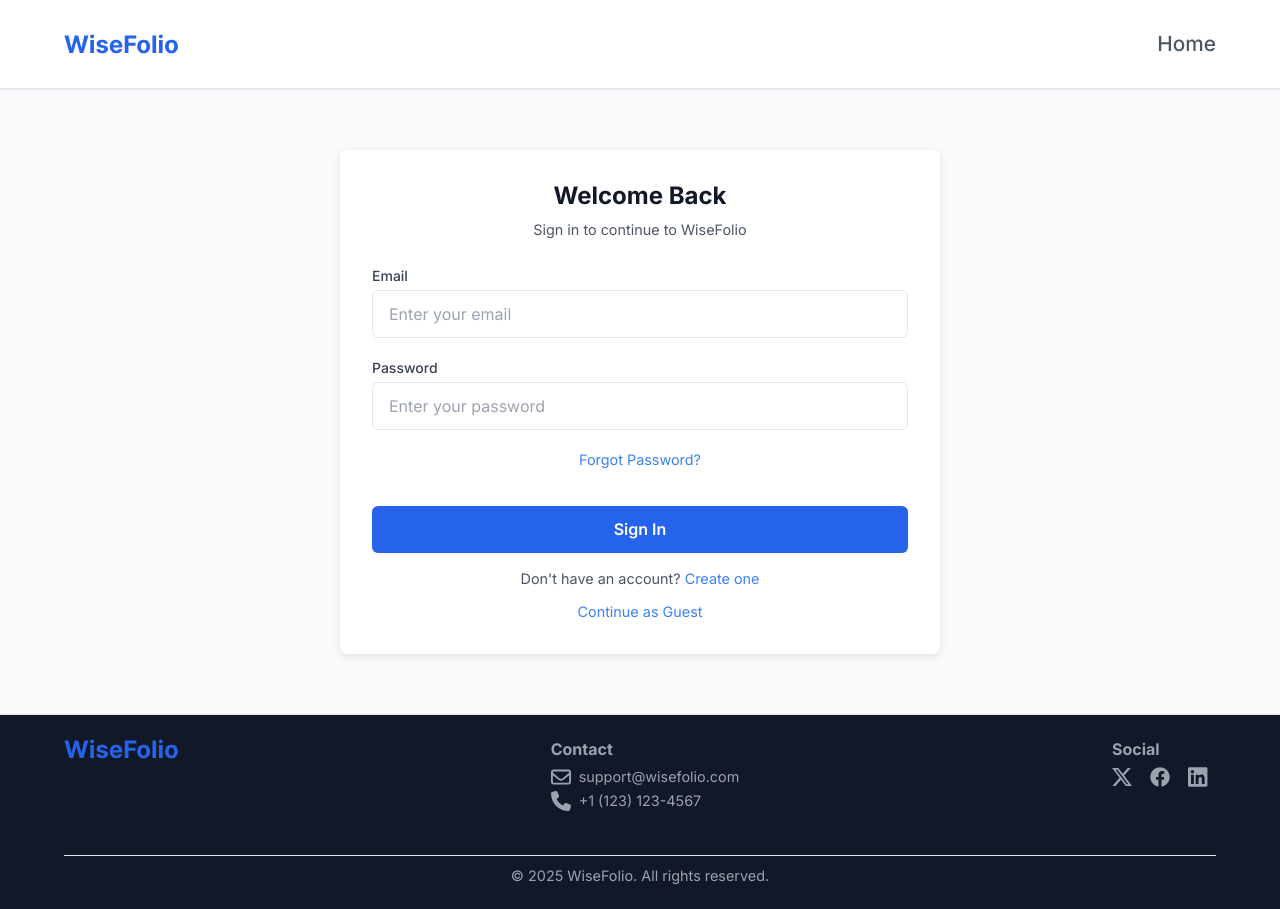
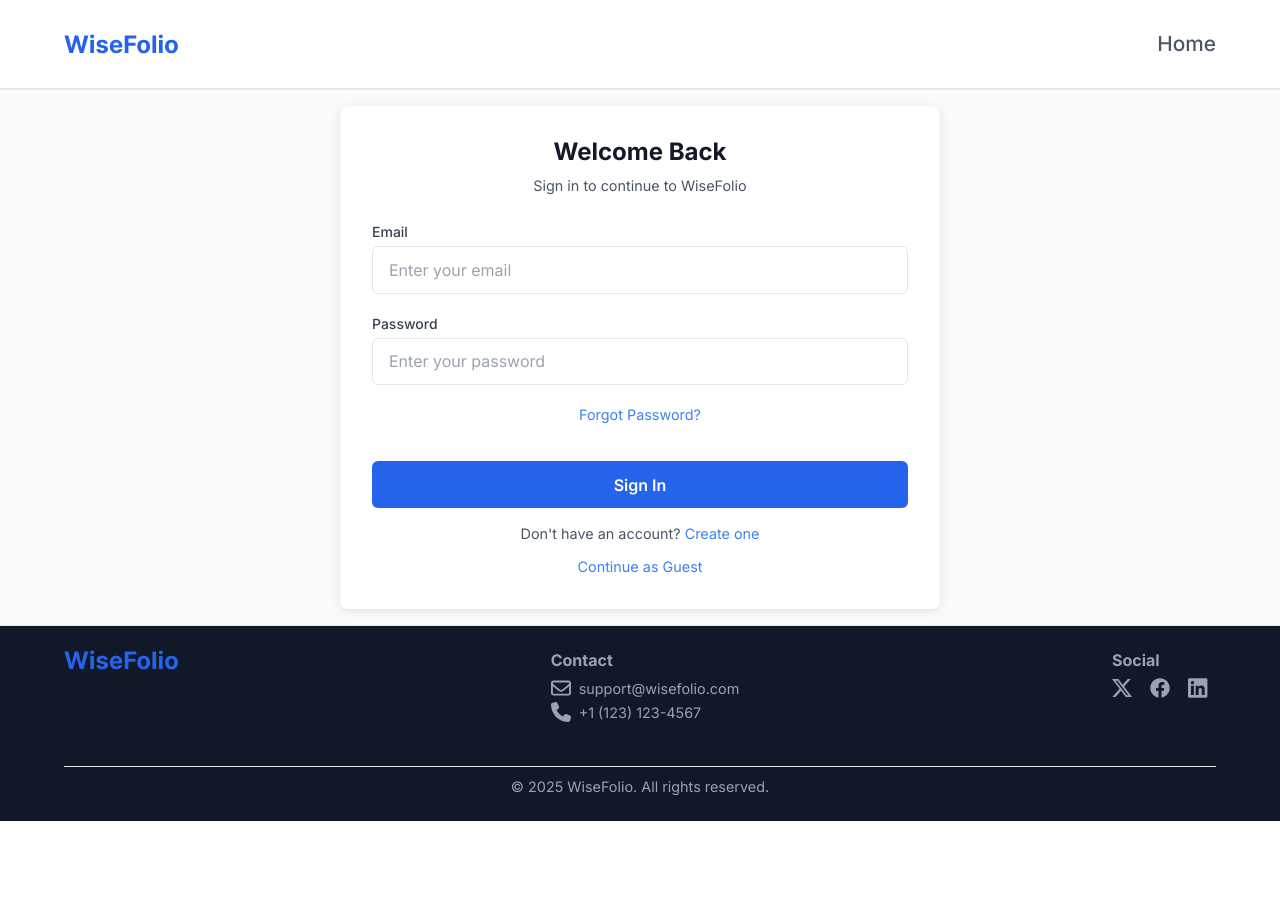
Before and after one commit to Lospub/WiseFolio-Client, a React (Vite) app in the folder wisefolio-client/: page /login in a window 1280 px wide. After the commit the page ends 821 px from the top, so only its background shows below. Built offline with nearby package versions, Linux system fonts and the light colour scheme.

Commit message:
fix the remaining content error

```diff
--- a/wisefolio-client/src/App.tsx
+++ b/wisefolio-client/src/App.tsx
@@ -8,14 +8,12 @@ import ExpenseTracking from './pages/ExpenseTracking/ExpenseTracking';
 import BudgetManagement from './pages/BudgetManagement';
 import SavingsGoals from './pages/SavingsGoals';
 import Profile from './pages/Profile';
-import Header from './components/Header/Header';
 
 function App() {
 
   return (
     <>
       <BrowserRouter>
-      <Header />
         <Routes>
           <Route path="/" element={<Home />} />
           <Route path="/login" element={<Login />} />
--- a/wisefolio-client/src/components/SideBar/SideBar.scss
+++ b/wisefolio-client/src/components/SideBar/SideBar.scss
@@ -13,10 +13,10 @@
     background-color: $primary-color;
 
     @include tablet {
+        height: 100%;
         position: unset;
         padding: 1.5rem 2rem;
         width: 260px;
-        height: 100vh;
         border-top: none;
         border-right: 2px solid $primary-boarder;
     }
--- a/wisefolio-client/src/pages/ExpenseTracking/ExpenseTracking.scss
+++ b/wisefolio-client/src/pages/ExpenseTracking/ExpenseTracking.scss
@@ -3,7 +3,6 @@
 
 .expense {
     width: 100%;
-    height: 100vh;
     background-color: $primary-background;
 
     @include tablet {
--- a/wisefolio-client/src/pages/ExpenseTracking/ExpenseTracking.tsx
+++ b/wisefolio-client/src/pages/ExpenseTracking/ExpenseTracking.tsx
@@ -6,6 +6,7 @@ import "react-datepicker/dist/react-datepicker.css";
 import CalenderIcon from "../../assets/icons/calendar.svg?react"
 import DropDownIcon from "../../assets/icons/dropdown.svg?react"
 import ListView from "../../components/Listview/Listview";
+import Header from "../../components/Header/Header";
 
 const ExpenseTracking = () => {
   const [selectedDate, setSelectedDate] = useState<Date>(new Date());
@@ -26,6 +27,8 @@ const ExpenseTracking = () => {
 
 
   return (
+    <div className="container">
+      <Header />
       <div className="expense">
         <Sidebar />
         <section className="expense__section">
@@ -86,6 +89,8 @@ const ExpenseTracking = () => {
           </div>
         </section>
       </div>
+    </div>
+
   );
 };
 
--- a/wisefolio-client/src/pages/Home/Home.scss
+++ b/wisefolio-client/src/pages/Home/Home.scss
@@ -4,7 +4,6 @@
 .home {
     background-color: $primary-background;
     padding: 1rem;
-    min-height: 78vh;
 
     @include tablet {
         padding: 1.5rem 2rem;
--- a/wisefolio-client/src/pages/Home/Home.tsx
+++ b/wisefolio-client/src/pages/Home/Home.tsx
@@ -8,6 +8,7 @@ import RobotIcon from "../../assets/icons/robot.svg?react";
 import SecurityIcon from "../../assets/icons/locker.svg?react";
 import RealTimeIcon from "../../assets/icons/time.svg?react";
 import { Link, useNavigate } from 'react-router-dom';
+import Header from "../../components/Header/Header";
 
 const Home = () => {
     const navigate = useNavigate();
@@ -21,7 +22,8 @@ const Home = () => {
     };
 
     return (
-        <>
+        <div className="container">
+            <Header />
             <div className="home">
 
                 {/* Home page hero section */}
@@ -78,7 +80,7 @@ const Home = () => {
                 </section>
             </div>
             <Footer />
-        </>
+        </div>
     );
 };
 
--- a/wisefolio-client/src/pages/Login/Login.scss
+++ b/wisefolio-client/src/pages/Login/Login.scss
@@ -2,19 +2,26 @@
 @use "../../styles/partials/mixins" as *;
 
 .login {
-    @include flex-style(center, center, center, nowrap, column);
+    @include flex-style(center, flex-start, left, nowrap, column);
     background-color: $primary-background;
-    min-height: 78vh;
     padding: 1rem;
 
+    @include tablet {
+        justify-content: center;
+    }
+
     &__card {
-        background: $primary-color;
-        padding: 2rem;
-        @include border-style(8px, $primary-color, $primary-boarder, 0);
-        box-shadow: 0 2px 10px $primary-shadow;
         width: 100%;
-        max-width: 600px;
-        text-align: center;
+
+        @include tablet {
+            background: $primary-color;
+            padding: 2rem;
+            @include border-style(8px, $primary-color, $primary-boarder, 0);
+            box-shadow: 0 2px 10px $primary-shadow;
+            max-width: 600px;
+            text-align: center;
+        }
+
     }
 
     &__title {
--- a/wisefolio-client/src/pages/Login/Login.tsx
+++ b/wisefolio-client/src/pages/Login/Login.tsx
@@ -3,6 +3,7 @@ import { Link, useNavigate } from 'react-router-dom';
 import './Login.scss';
 import Footer from '../../components/Footer/Footer';
 import { loginUser } from '../../api/userServer';
+import Header from '../../components/Header/Header';
 
 
 const Login = () => {
@@ -23,7 +24,8 @@ const Login = () => {
   };
 
   return (
-    <>
+    <div className='container'>
+      <Header />
       <section className="login">
 
         {/* Login Card */}
@@ -87,7 +89,7 @@ const Login = () => {
         </div>
       </section>
       <Footer />
-    </>
+    </div>
 
   );
 };
--- a/wisefolio-client/src/pages/Registration/Registration.scss
+++ b/wisefolio-client/src/pages/Registration/Registration.scss
@@ -2,19 +2,25 @@
 @use "../../styles/partials/mixins" as *;
 
 .registration {
-    @include flex-style(center, center, center, nowrap, column);
+    @include flex-style(center, flex-start, left, nowrap, column);
     background-color: $primary-background;
-    min-height: 78vh;
     padding: 1rem;
 
+    @include tablet {
+        justify-content: center;
+    }
+
     &__card {
-        background: $primary-color;
-        padding: 2rem;
-        @include border-style(8px, $primary-color, $primary-boarder, 0);
-        box-shadow: 0 2px 10px $primary-shadow;
         width: 100%;
-        max-width: 600px;
-        text-align: center;
+
+        @include tablet {
+            background: $primary-color;
+            padding: 2rem;
+            @include border-style(8px, $primary-color, $primary-boarder, 0);
+            box-shadow: 0 2px 10px $primary-shadow;
+            max-width: 600px;
+            text-align: center;
+        }
     }
 
     &__title {
@@ -83,7 +89,7 @@
     }
 
     &__agreement {
-        @include flex-style(center, center, left, nowrap, row);
+        @include flex-style(center, flex-start, left, nowrap, row);
         gap: 0.5rem;
     }
 
--- a/wisefolio-client/src/pages/Registration/Registration.tsx
+++ b/wisefolio-client/src/pages/Registration/Registration.tsx
@@ -5,6 +5,7 @@ import React, { useState } from "react";
 import { Link, useNavigate } from "react-router-dom";
 import "./Registration.scss";
 import { registerUser } from "../../api/userServer";
+import Header from "../../components/Header/Header";
 
 const Registration = () => {
   const [email, setEmail] = useState("");
@@ -41,7 +42,8 @@ const Registration = () => {
   };
 
   return (
-    <>
+    <div className="container">
+      <Header />
       {/* Registration Card */}
       <section className="registration">
         <div className="registration__card">
@@ -163,7 +165,7 @@ const Registration = () => {
         </div>
       </section>
       <Footer />
-    </>
+    </div>
   );
 };
 
--- a/wisefolio-client/src/styles/partials/_typography.scss
+++ b/wisefolio-client/src/styles/partials/_typography.scss
@@ -8,3 +8,9 @@
     padding: 0;
     font-family: 'Inter', sans-serif;
 }
+
+.container {
+    display: grid;
+    grid-template-rows: auto 1fr auto;
+    height: 100vh;
+}
```
Lines whose indentation alone changed are shown as unchanged.
